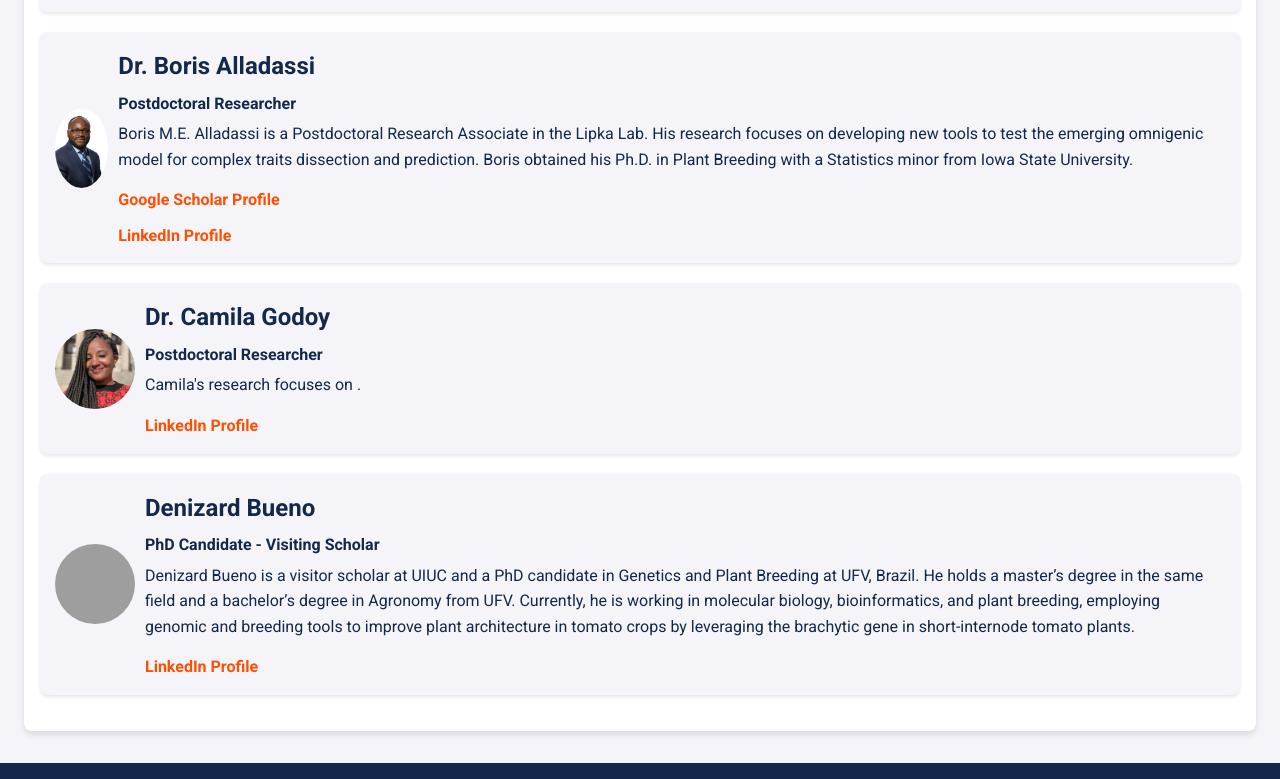
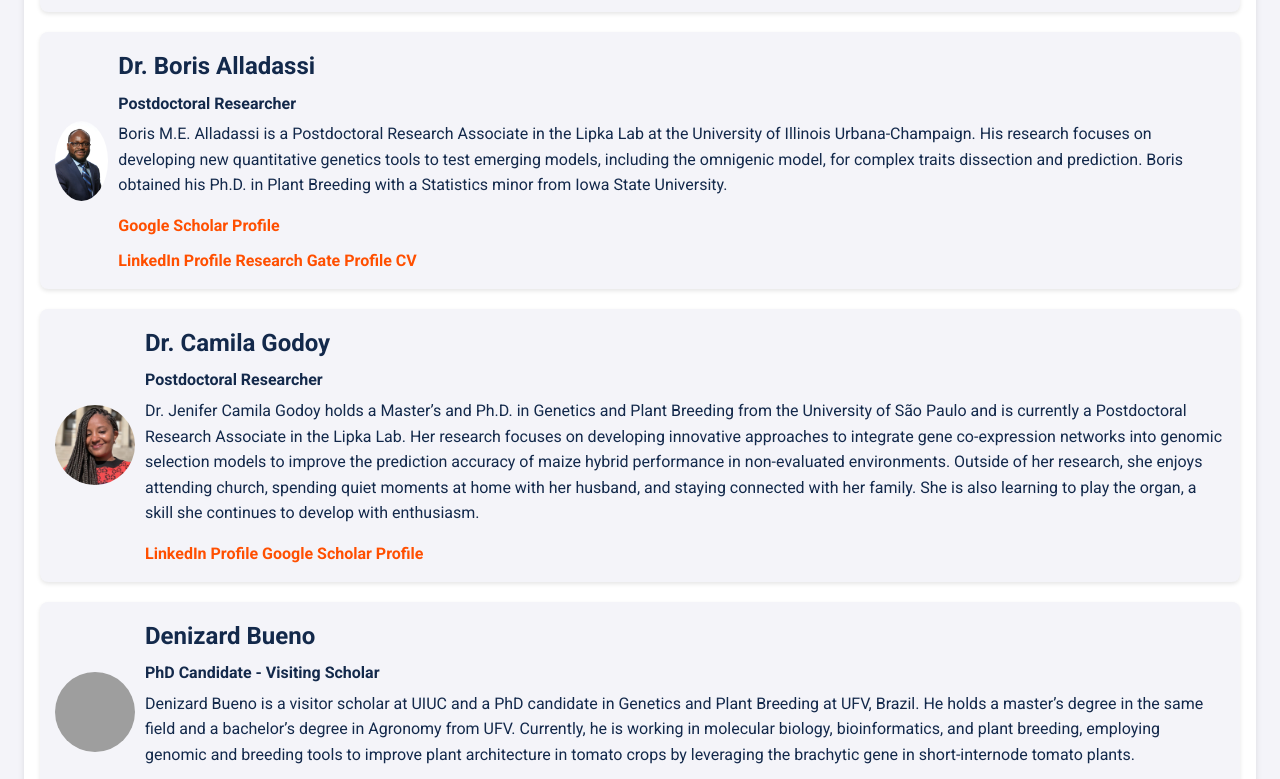
Before and after one commit to LIpkaLab/LipkaLab, a plain HTML site: page people.html in a window 1280 px wide. Shown: the part 1148-1927 px from the top of the page. Drawn offline with Linux system fonts and the light colour scheme; grey boxes are pictures that could not be loaded; files whose address does not match are found by name.

Commit message:
Revise team member bios in people.html
Updated team member descriptions for Boris Alladassi and Camila Godoy, adding details about their affiliations and research focus.

```diff
--- a/people.html
+++ b/people.html
@@ -16,6 +16,7 @@
         <a href="research.html">Research</a>
         <a href="publications.html">Publications</a>
         <a href="contact.html">Contact</a>
+        <a href="resources.html">Resources</a>
     </nav>
     <div class="container">
         <section>
@@ -62,10 +63,12 @@
                 <div class="member-info">
                     <h3>Dr. Boris Alladassi</h3>
                     <p><strong>Postdoctoral Researcher</strong></p>
-                    <p>Boris M.E. Alladassi is a Postdoctoral Research Associate in the Lipka Lab. His research focuses on developing new tools to test the emerging omnigenic model for complex traits dissection and prediction. Boris obtained his Ph.D. in Plant Breeding with a Statistics minor from Iowa State University.</p>
+                    <p>Boris M.E. Alladassi is a Postdoctoral Research Associate in the Lipka Lab at the University of Illinois Urbana-Champaign. His research focuses on developing new quantitative genetics tools to test emerging models, including the omnigenic model, for complex traits dissection and prediction. Boris obtained his Ph.D. in Plant Breeding with a Statistics minor from Iowa State University.</p>
                     <a href="https://scholar.google.com/citations?user=a5PyVjwAAAAJ&hl=en" target="_blank">Google Scholar Profile</a>
                     <br>
                     <a href="https://www.linkedin.com/in/borisalladassi/" target="_blank">LinkedIn Profile</a>
+                    <a href="https://www.researchgate.net/profile/Boris-M-E-Alladassi">Research Gate Profile</a>
+                    <a href="https://drive.google.com/file/d/1nq_0slwFwOG9ocHQCayScdXWLUQt_r0v/view">CV</a>
                 </div>
             </div>
             <!-- Dr. Camila Godoy  -->
@@ -74,8 +77,10 @@
                 <div class="member-info">
                     <h3>Dr. Camila Godoy</h3>
                     <p><strong>Postdoctoral Researcher</strong></p>
-                    <p>Camila's research focuses on .</p>
+                    <p>Dr. Jenifer Camila Godoy holds a Master’s and Ph.D. in Genetics and Plant Breeding from the University of São Paulo and is currently a Postdoctoral Research Associate in the Lipka Lab. Her research focuses on developing innovative approaches to integrate gene co-expression networks into genomic selection models to improve the prediction accuracy of maize hybrid performance in non-evaluated environments. Outside of her research, she enjoys attending church, spending quiet moments at home with her husband, and staying connected with her family. She is also learning to play the organ, a skill she continues to develop with enthusiasm.</p>
                     <a href="https://www.linkedin.com/in/jenifer-camila-godoy-4bb76468/" target="_blank">LinkedIn Profile</a>
+                    <a href="https://scholar.google.com/citations?user=v6asjZ0AAAAJ&hl=en" target="_blank">Google Scholar Profile</a>
+
                 </div>
             </div>
             <!-- Denizard Bueno -->
```
